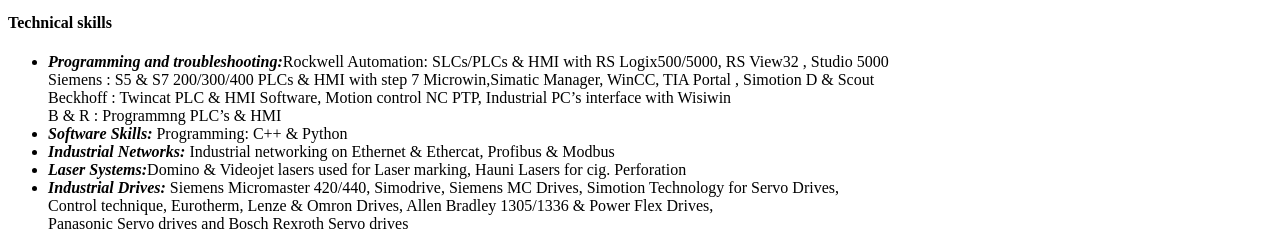
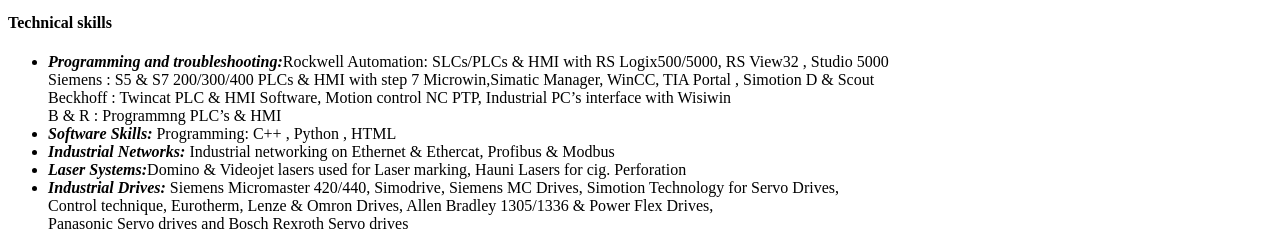
Before and after one commit to subbubss/CV, a plain HTML site: page index.html in a window 1280 px wide. Shown: the part 1320-1550 px from the top of the page. Drawn offline with Linux system fonts and the light colour scheme.

Commit message:
Update index.html

```diff
--- a/index.html
+++ b/index.html
@@ -91,7 +91,7 @@
 <ul><li><em><Strong>Programming and troubleshooting:</Strong></em>Rockwell Automation: SLCs/PLCs & HMI with RS Logix500/5000, RS View32 , Studio 5000 <br>Siemens : S5 & S7 200/300/400 PLCs & HMI with step 7 Microwin,Simatic Manager, WinCC, TIA Portal , Simotion D & Scout<br> Beckhoff : Twincat PLC & HMI Software, Motion control NC PTP, Industrial PC’s interface with Wisiwin <br>B & R : Programmng PLC’s & HMI
 
 		</li>
-<li><em><strong>Software Skills:</strong></em>	Programming: C++ & Python</li>
+<li><em><strong>Software Skills:</strong></em>	Programming: C++ , Python , HTML</li>
 <li><strong><em>Industrial Networks:</em></strong>	Industrial networking on Ethernet & Ethercat, Profibus & Modbus</li>
 <li><strong><em>Laser Systems:</em></strong>Domino & Videojet lasers used for Laser marking, Hauni Lasers for cig. Perforation</li>
 <li><strong><em>Industrial Drives:</em></strong>	Siemens Micromaster 420/440, Simodrive, Siemens MC Drives, Simotion Technology for Servo Drives,<br/>
```
